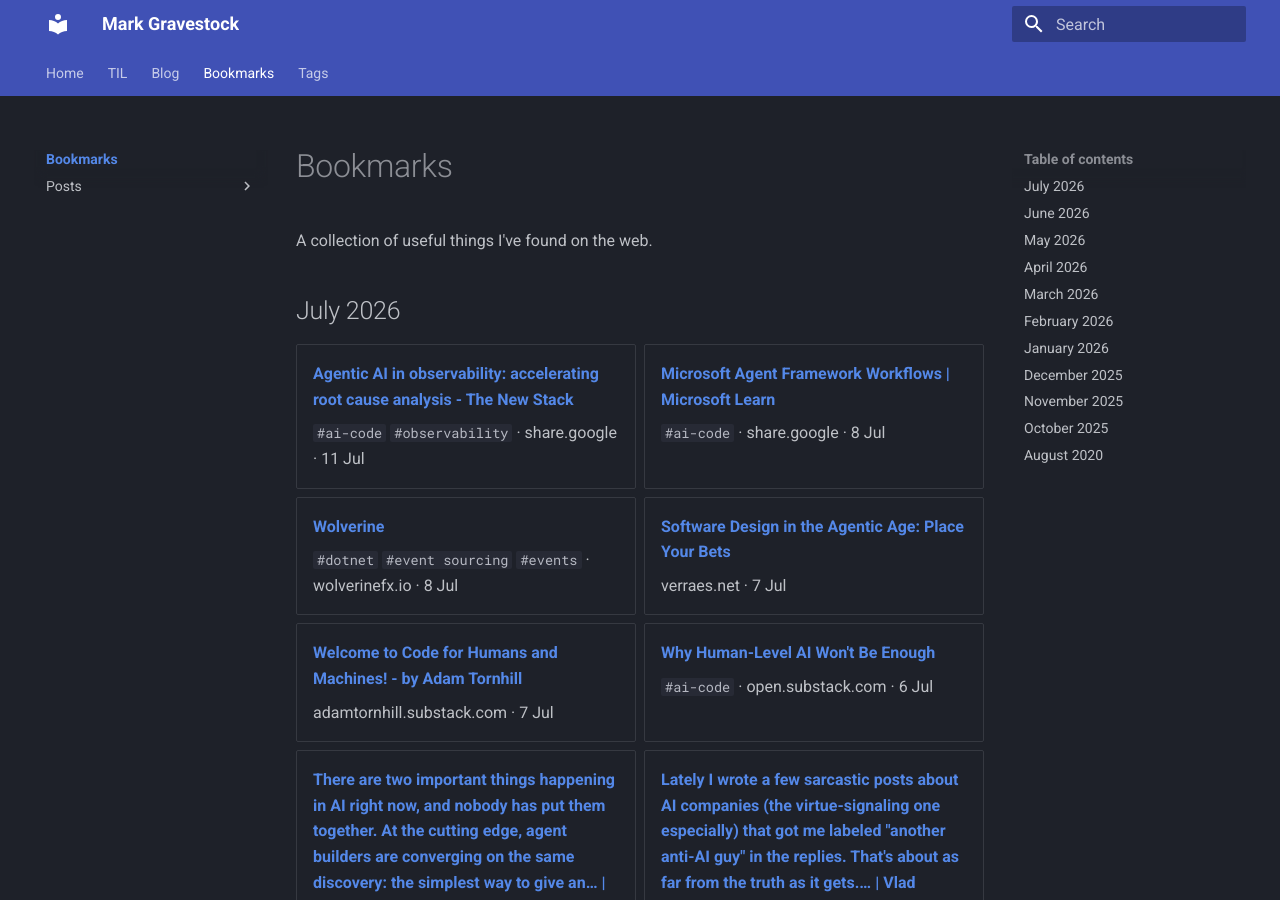
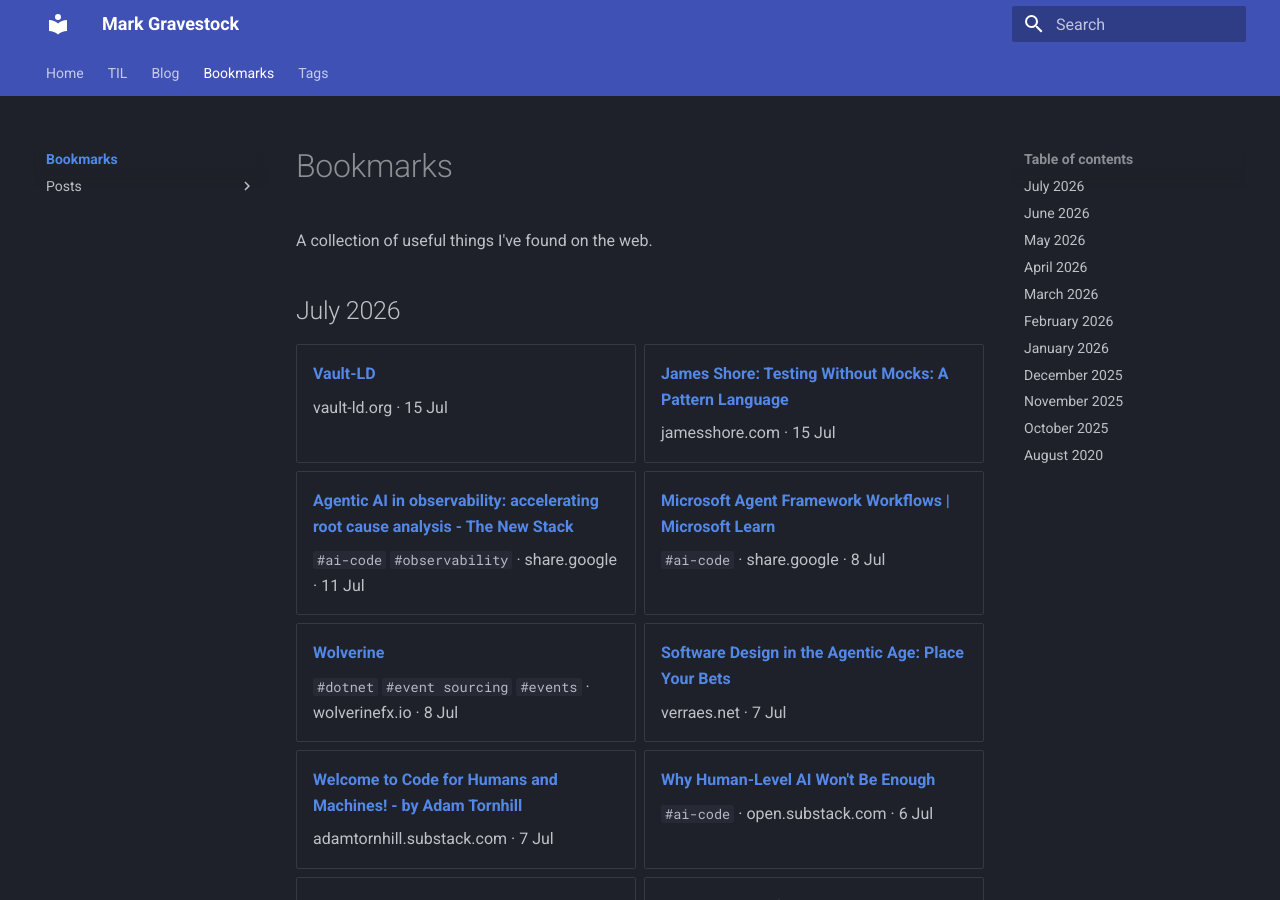
Before and after one commit to MarkGravestock/personal-site, an MkDocs documentation site: the page built from docs/bookmarks/index.md, in a window 1280 px wide and 900 px high. Built offline with MkDocs 1.6.1 and Material for MkDocs 9.7.7, drawn with Linux system fonts in a browser that asks for light colours.

Commit message:
chore: update bookmarks 2026-07-16

```diff
--- a/docs/bookmarks/index.md
+++ b/docs/bookmarks/index.md
@@ -8,6 +8,14 @@ A collection of useful things I've found on the web.
 ## July 2026
 
 <div class="grid cards" markdown>
+
+- **[Vault-LD](posts/2026-07-15-vault-ld.md)**
+
+    vault-ld.org · 15 Jul
+
+- **[James Shore: Testing Without Mocks: A Pattern Language](posts/2026-07-15-james-shore-testing-without-mocks-a-pattern-langua.md)**
+
+    jamesshore.com · 15 Jul
 
 - **[Agentic AI in observability: accelerating root cause analysis - The New Stack](posts/2026-07-11-agentic-ai-in-observability-accelerating-root-caus.md)**
 
```
Also changed, not shown: docs/bookmarks/posts/2026-07-15-james-shore-testing-without-mocks-a-pattern-langua.md (added, +8 -0 lines), docs/bookmarks/posts/2026-07-15-vault-ld.md (added, +8 -0 lines).
